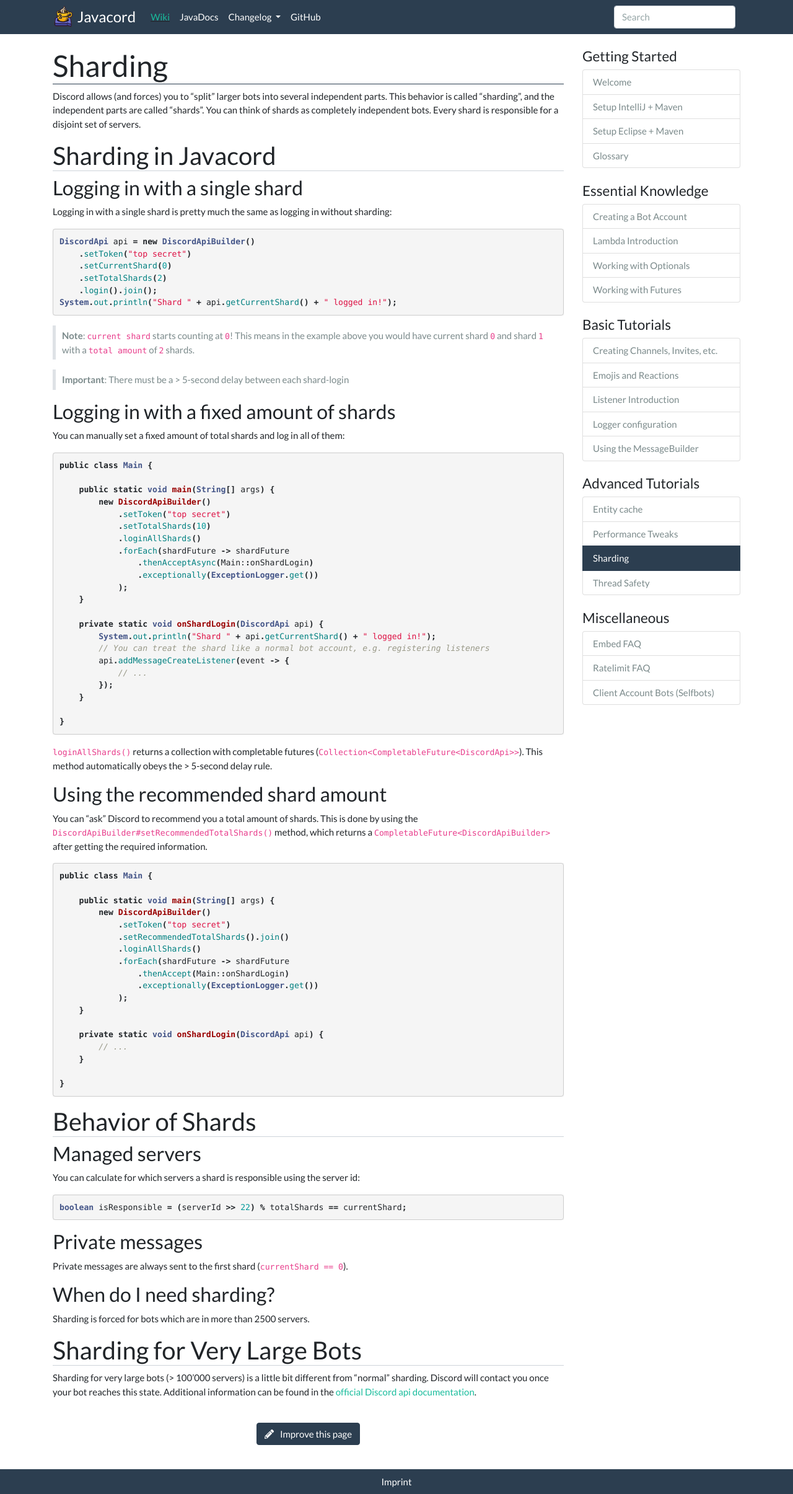
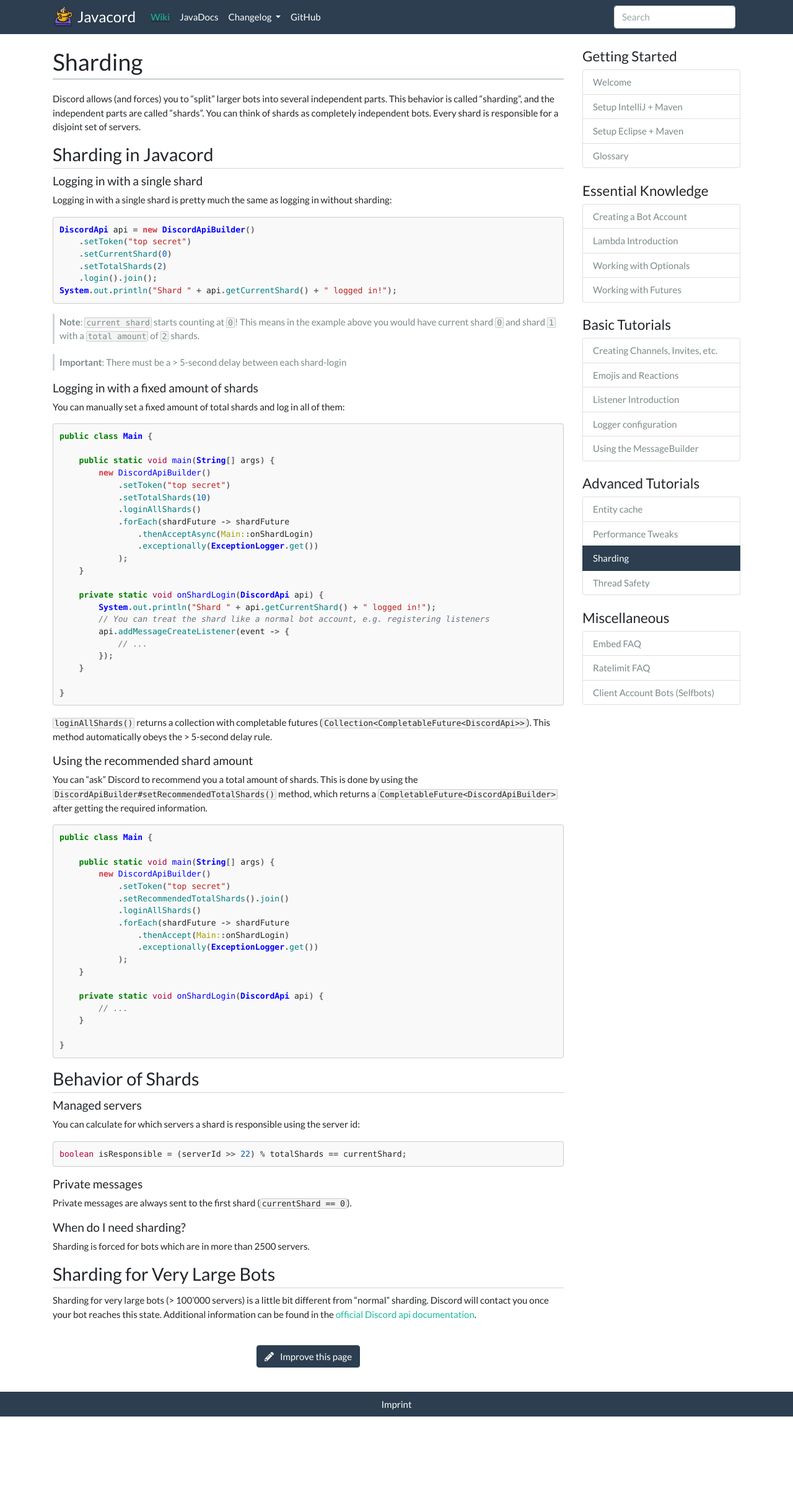
Before and after one commit to Vampire/javacord.github.io, a Jekyll site: the page built from _wiki/advanced-tutorials/sharding.md, in a window 1280 px wide. Shown: the whole page at 62% size. Built offline with Jekyll 4.4.1, drawn with Linux system fonts in a browser that asks for light colours; nearby versions of some CDN libraries; after the commit the page ends 2285 px from its top, so only the background shows below that.

Commit message:
Improved layout

```diff
--- a/_layouts/wiki.html
+++ b/_layouts/wiki.html
@@ -27,8 +27,8 @@
                 {% endfor %}
             </div>
         </div>
-        <div class="col-lg-9 order-lg-first">
-            <h1 class="wiki-headline">{% if page.headline %}{{ page.headline }}{% else %}{{ page.title }}{% endif %}</h1>
+        <div class="col-lg-9 order-lg-first wiki-container">
+            <h1 id="wiki-headline">{% if page.headline %}{{ page.headline }}{% else %}{{ page.title }}{% endif %}</h1>
             {{ content }}
             <p class="text-center">
                 <br>
--- a/_sass/syntax.scss
+++ b/_sass/syntax.scss
@@ -1,60 +1,79 @@
-.highlight  { background: #ffffff; }
-.highlight .c { color: #999988; font-style: italic } /* Comment */
-.highlight .err { color: #a61717; background-color: #e3d2d2 } /* Error */
-.highlight .k { font-weight: bold } /* Keyword */
-.highlight .o { font-weight: bold } /* Operator */
-.highlight .cm { color: #999988; font-style: italic } /* Comment.Multiline */
-.highlight .cp { color: #999999; font-weight: bold } /* Comment.Preproc */
-.highlight .c1 { color: #999988; font-style: italic } /* Comment.Single */
-.highlight .cs { color: #999999; font-weight: bold; font-style: italic } /* Comment.Special */
-.highlight .gd { color: #000000; background-color: #ffdddd } /* Generic.Deleted */
-.highlight .gd .x { color: #000000; background-color: #ffaaaa } /* Generic.Deleted.Specific */
+.highlight .hll { background-color: #ffffcc }
+.highlight  { background: #f8f8f8; }
+.highlight .c { color: #408080; font-style: italic } /* Comment */
+.highlight .err { border: 1px solid #FF0000 } /* Error */
+.highlight .k { color: #d73a49; font-weight: bold } /* Keyword */
+.highlight .o { color: #666666; font-weight: bold } /* Operator */
+.highlight .ch { color: #408080; font-style: italic } /* Comment.Hashbang */
+.highlight .cm { color: #408080; font-style: italic } /* Comment.Multiline */
+.highlight .cp { color: #BC7A00 } /* Comment.Preproc */
+.highlight .cpf { color: #408080; font-style: italic } /* Comment.PreprocFile */
+.highlight .c1 { color: #6a737d; font-style: italic } /* Comment.Single */
+.highlight .cs { color: #6a737d; font-style: italic } /* Comment.Special */
+.highlight .gd { color: #A00000 } /* Generic.Deleted */
 .highlight .ge { font-style: italic } /* Generic.Emph */
-.highlight .gr { color: #aa0000 } /* Generic.Error */
-.highlight .gh { color: #999999 } /* Generic.Heading */
-.highlight .gi { color: #000000; background-color: #ddffdd } /* Generic.Inserted */
-.highlight .gi .x { color: #000000; background-color: #aaffaa } /* Generic.Inserted.Specific */
+.highlight .gr { color: #FF0000 } /* Generic.Error */
+.highlight .gh { color: #000080; font-weight: bold } /* Generic.Heading */
+.highlight .gi { color: #00A000 } /* Generic.Inserted */
 .highlight .go { color: #888888 } /* Generic.Output */
-.highlight .gp { color: #555555 } /* Generic.Prompt */
+.highlight .gp { color: #000080; font-weight: bold } /* Generic.Prompt */
 .highlight .gs { font-weight: bold } /* Generic.Strong */
-.highlight .gu { color: #aaaaaa } /* Generic.Subheading */
-.highlight .gt { color: #aa0000 } /* Generic.Traceback */
-.highlight .kc { font-weight: bold } /* Keyword.Constant */
-.highlight .kd { font-weight: bold } /* Keyword.Declaration */
-.highlight .kp { font-weight: bold } /* Keyword.Pseudo */
-.highlight .kr { font-weight: bold } /* Keyword.Reserved */
-.highlight .kt { color: #445588; font-weight: bold } /* Keyword.Type */
-.highlight .m { color: #009999 } /* Literal.Number */
-.highlight .s { color: #d14 } /* Literal.String */
-.highlight .na { color: #008080 } /* Name.Attribute */
-.highlight .nb { color: #0086B3 } /* Name.Builtin */
-.highlight .nc { color: #445588; font-weight: bold } /* Name.Class */
-.highlight .no { color: #008080 } /* Name.Constant */
-.highlight .ni { color: #800080 } /* Name.Entity */
-.highlight .ne { color: #990000; font-weight: bold } /* Name.Exception */
-.highlight .nf { color: #990000; font-weight: bold } /* Name.Function */
-.highlight .nn { color: #555555 } /* Name.Namespace */
-.highlight .nt { color: #000080 } /* Name.Tag */
-.highlight .nv { color: #008080 } /* Name.Variable */
-.highlight .ow { font-weight: bold } /* Operator.Word */
+.highlight .gu { color: #800080; font-weight: bold } /* Generic.Subheading */
+.highlight .gt { color: #0044DD } /* Generic.Traceback */
+.highlight .kc { color: #005cc5; font-weight: bold } /* Keyword.Constant */
+.highlight .kd { color: #008000; font-weight: bold } /* Keyword.Declaration */
+.highlight .kn { color: #008000; font-weight: bold } /* Keyword.Namespace */
+.highlight .kp { color: #008000 } /* Keyword.Pseudo */
+.highlight .kr { color: #008000; font-weight: bold } /* Keyword.Reserved */
+.highlight .kt { color: #B00040 } /* Keyword.Type */
+.highlight .m { color: #666666 } /* Literal.Number */
+.highlight .s { color: #BA2121 } /* Literal.String */
+.highlight .na { color: teal }
+.highlight .nb { color: #008000 } /* Name.Builtin */
+.highlight .nc { color: #0000FF; font-weight: bold } /* Name.Class */
+.highlight .no { color: #880000 } /* Name.Constant */
+.highlight .nd { color: #AA22FF } /* Name.Decorator */
+.highlight .ni { color: #999999; font-weight: bold } /* Name.Entity */
+.highlight .ne { color: #D2413A; font-weight: bold } /* Name.Exception */
+.highlight .nf { color: #0000FF } /* Name.Function */
+.highlight .nl { color: #A0A000 } /* Name.Label */
+.highlight .nn { color: #0000FF; font-weight: bold } /* Name.Namespace */
+.highlight .nt { color: #008000; font-weight: bold } /* Name.Tag */
+.highlight .nv { color: #19177C } /* Name.Variable */
+.highlight .ow { color: #AA22FF; font-weight: bold } /* Operator.Word */
 .highlight .w { color: #bbbbbb } /* Text.Whitespace */
-.highlight .mf { color: #009999 } /* Literal.Number.Float */
-.highlight .mh { color: #009999 } /* Literal.Number.Hex */
-.highlight .mi { color: #009999 } /* Literal.Number.Integer */
-.highlight .mo { color: #009999 } /* Literal.Number.Oct */
-.highlight .sb { color: #d14 } /* Literal.String.Backtick */
-.highlight .sc { color: #d14 } /* Literal.String.Char */
-.highlight .sd { color: #d14 } /* Literal.String.Doc */
-.highlight .s2 { color: #d14 } /* Literal.String.Double */
-.highlight .se { color: #d14 } /* Literal.String.Escape */
-.highlight .sh { color: #d14 } /* Literal.String.Heredoc */
-.highlight .si { color: #d14 } /* Literal.String.Interpol */
-.highlight .sx { color: #d14 } /* Literal.String.Other */
-.highlight .sr { color: #009926 } /* Literal.String.Regex */
-.highlight .s1 { color: #d14 } /* Literal.String.Single */
-.highlight .ss { color: #990073 } /* Literal.String.Symbol */
-.highlight .bp { color: #999999 } /* Name.Builtin.Pseudo */
-.highlight .vc { color: #008080 } /* Name.Variable.Class */
-.highlight .vg { color: #008080 } /* Name.Variable.Global */
-.highlight .vi { color: #008080 } /* Name.Variable.Instance */
-.highlight .il { color: #009999 } /* Literal.Number.Integer.Long */
+.highlight .mb { color: #666666 } /* Literal.Number.Bin */
+.highlight .mf { color: #666666 } /* Literal.Number.Float */
+.highlight .mh { color: #666666 } /* Literal.Number.Hex */
+.highlight .mi { color: #005cc5 } /* Literal.Number.Integer */
+.highlight .mo { color: #666666 } /* Literal.Number.Oct */
+.highlight .sa { color: #BA2121 } /* Literal.String.Affix */
+.highlight .sb { color: #BA2121 } /* Literal.String.Backtick */
+.highlight .sc { color: #BA2121 } /* Literal.String.Char */
+.highlight .dl { color: #BA2121 } /* Literal.String.Delimiter */
+.highlight .sd { color: #BA2121; font-style: italic } /* Literal.String.Doc */
+.highlight .s2 { color: #BA2121 } /* Literal.String.Double */
+.highlight .se { color: #BB6622; font-weight: bold } /* Literal.String.Escape */
+.highlight .sh { color: #BA2121 } /* Literal.String.Heredoc */
+.highlight .si { color: #BB6688; font-weight: bold } /* Literal.String.Interpol */
+.highlight .sx { color: #008000 } /* Literal.String.Other */
+.highlight .sr { color: #BB6688 } /* Literal.String.Regex */
+.highlight .s1 { color: #BA2121 } /* Literal.String.Single */
+.highlight .ss { color: #19177C } /* Literal.String.Symbol */
+.highlight .bp { color: #008000 } /* Name.Builtin.Pseudo */
+.highlight .fm { color: #0000FF } /* Name.Function.Magic */
+.highlight .vc { color: #19177C } /* Name.Variable.Class */
+.highlight .vg { color: #19177C } /* Name.Variable.Global */
+.highlight .vi { color: #19177C } /* Name.Variable.Instance */
+.highlight .vm { color: #19177C } /* Name.Variable.Magic */
+.highlight .il { color: #666666 } /* Literal.Number.Integer.Long */
+
+// A small code block in ` `
+code.highlighter-rouge {
+  background-color: rgba(27,31,35,0.05);
+  color: unset;
+  border: 1px solid #ccc;
+  border-radius: 2px;
+  padding-left: 2px;
+  padding-right: 2px;
+}
--- a/_sass/theme/_bootswatch.scss
+++ b/_sass/theme/_bootswatch.scss
@@ -1,4 +1,4 @@
-// Flatly 4.1.3
+// Basted on Flatly 4.1.3
 // Bootswatch
 
 
--- a/_sass/theme/_variables.scss
+++ b/_sass/theme/_variables.scss
@@ -1,4 +1,4 @@
-// Flatly 4.1.3
+// Based on Flatly 4.1.3
 // Bootswatch
 
 //
@@ -49,9 +49,9 @@
 
 $font-size-base:              0.9375rem !default;
 
-$h1-font-size:                3rem !default;
-$h2-font-size:                2.5rem !default;
-$h3-font-size:                2rem !default;
+$h1-font-size:                2.2rem !default;
+$h2-font-size:                1.8rem !default;
+$h3-font-size:                1.2rem !default;
 
 // Tables
 
--- a/css/style.scss
+++ b/css/style.scss
@@ -30,8 +30,8 @@
 
 // Proper markdown quotes
 blockquote p {
-  padding: 5px 10px;
-  border-left: 5px solid $gray-300;
+  padding: 2px 8px;
+  border-left: 3px solid $gray-400;
   color: $gray-700;
 }
 /**
@@ -57,7 +57,7 @@
  * CODE CLOCKS
  */
 .highlight {
-  background: #f5f5f5;
+  background: #f9f9f9;
 }
 .highlight pre {
   padding: 10px;
@@ -68,12 +68,20 @@
 /**
  * WIKI
  */
-.wiki-headline {
-  position: relative;
-  border-bottom: 1.5px solid $primary;
+#wiki-headline {
+  padding-bottom: 5px;
+  margin-bottom: 20px;
+  font-size: 2.5em;
+  border-bottom: 1px solid $gray-600;
 }
 
-h2 {
+.wiki-container h1 {
+  padding-bottom: 5px;
+  border-bottom: 0.5px solid $gray-400;
+}
+
+.wiki-container h2 {
+  padding-bottom: 5px;
   border-bottom: 0.5px solid $gray-400;
 }
 
```
